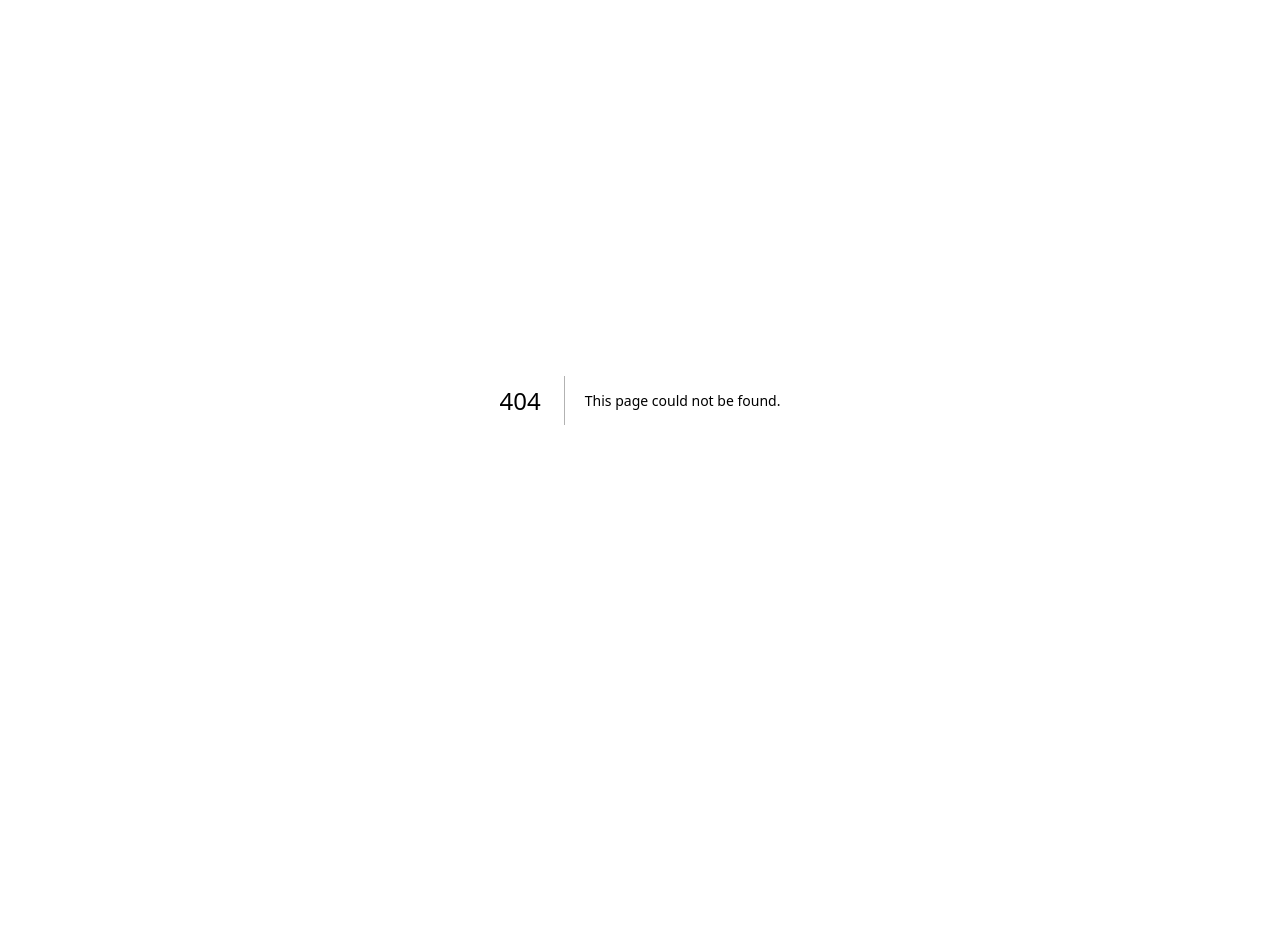
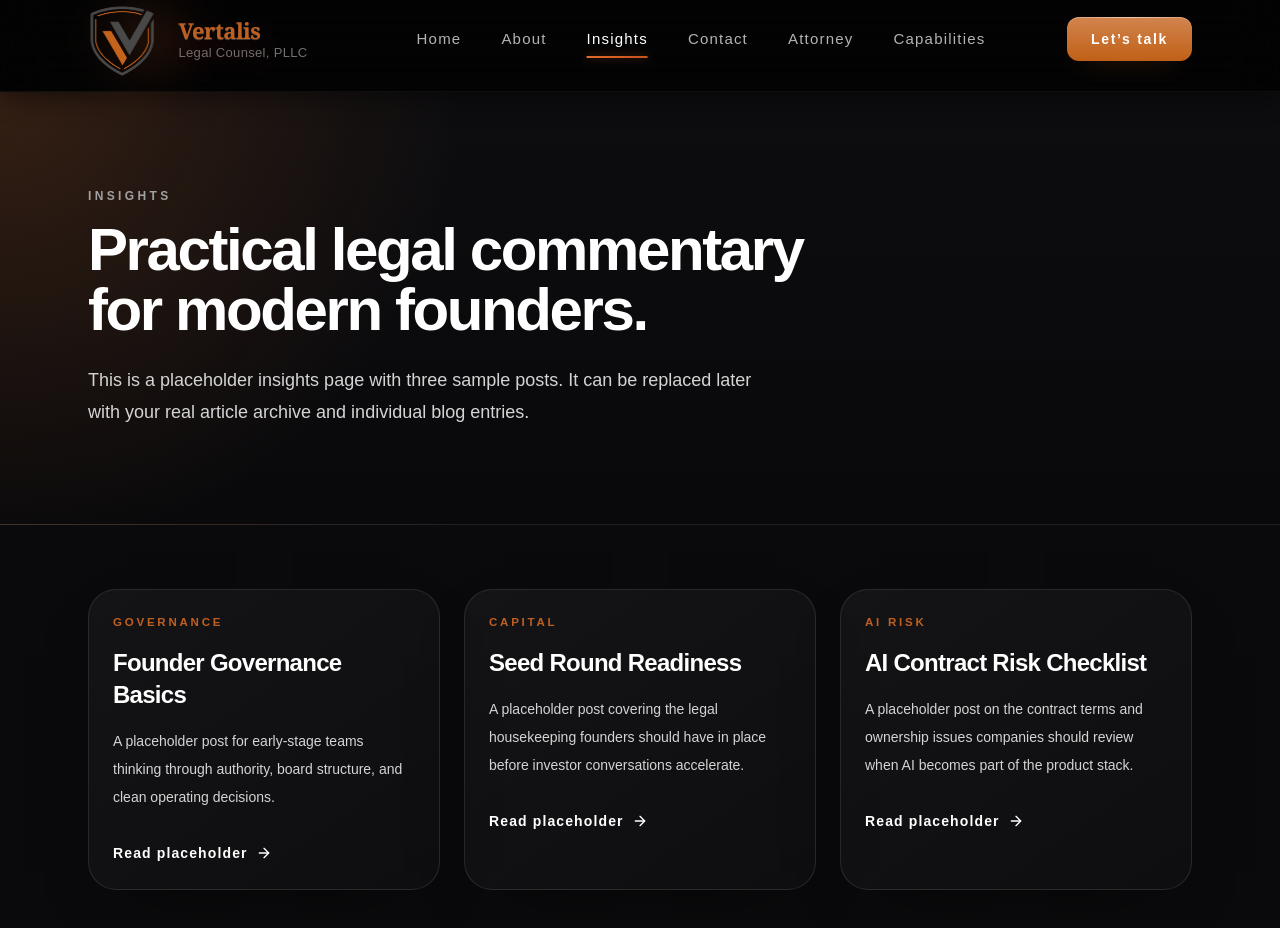
Before and after one commit to timntbb/vertalis-website, a Next.js app: page /blog in a window 1280 px wide. Before the commit this address had no page. Shown: the top 928 px of the page. Before the commit the page ends 800 px from the top, so only its background shows below. Built offline with nearby package versions, Linux system fonts and the light colour scheme.

Commit message:
Add Insights placeholder page

```diff
--- /dev/null
+++ b/app/blog/page.tsx
@@ -0,0 +1,83 @@
+import Link from "next/link";
+import { ArrowRight } from "lucide-react";
+import { Header } from "../page";
+
+const placeholderPosts = [
+  {
+    slug: "founder-governance-basics",
+    category: "Governance",
+    title: "Founder Governance Basics",
+    excerpt:
+      "A placeholder post for early-stage teams thinking through authority, board structure, and clean operating decisions.",
+  },
+  {
+    slug: "seed-round-readiness",
+    category: "Capital",
+    title: "Seed Round Readiness",
+    excerpt:
+      "A placeholder post covering the legal housekeeping founders should have in place before investor conversations accelerate.",
+  },
+  {
+    slug: "ai-contract-risk-checklist",
+    category: "AI Risk",
+    title: "AI Contract Risk Checklist",
+    excerpt:
+      "A placeholder post on the contract terms and ownership issues companies should review when AI becomes part of the product stack.",
+  },
+];
+
+export default function BlogPage() {
+  return (
+    <main className="min-h-screen bg-[#0a0a0c] text-white">
+      <Header />
+
+      <section className="relative overflow-hidden border-b border-white/8 bg-[radial-gradient(circle_at_top_left,rgba(192,96,32,0.22),transparent_34%),linear-gradient(180deg,#0d0d10_0%,#09090b_100%)]">
+        <div className="mx-auto w-full max-w-6xl px-6 py-16 md:py-24">
+          <div className="max-w-3xl">
+            <p className="text-xs font-semibold uppercase tracking-[0.28em] text-neutral-400">
+              Insights
+            </p>
+            <h1 className="mt-4 text-4xl font-semibold tracking-[-0.04em] text-white md:text-6xl">
+              Practical legal commentary for modern founders.
+            </h1>
+            <p className="mt-6 max-w-2xl text-base leading-8 text-neutral-300 md:text-lg">
+              This is a placeholder insights page with three sample posts. It can
+              be replaced later with your real article archive and individual
+              blog entries.
+            </p>
+          </div>
+        </div>
+      </section>
+
+      <section className="py-12 md:py-16">
+        <div className="mx-auto w-full max-w-6xl px-6">
+          <div className="grid gap-6 md:grid-cols-2 xl:grid-cols-3">
+            {placeholderPosts.map((post) => (
+              <article
+                key={post.slug}
+                className="group rounded-[1.75rem] border border-white/10 bg-[linear-gradient(145deg,rgba(255,255,255,0.045),rgba(255,255,255,0.018))] p-6 shadow-[0_24px_70px_-42px_rgba(0,0,0,0.8)] transition-transform duration-200 hover:-translate-y-1"
+              >
+                <p className="text-[0.72rem] font-semibold uppercase tracking-[0.24em] text-[#c06020]">
+                  {post.category}
+                </p>
+                <h2 className="mt-4 text-2xl font-semibold tracking-[-0.03em] text-white">
+                  {post.title}
+                </h2>
+                <p className="mt-4 text-sm leading-7 text-neutral-300">
+                  {post.excerpt}
+                </p>
+                <Link
+                  href={`/blog/${post.slug}`}
+                  className="mt-8 inline-flex items-center gap-2 text-sm font-semibold tracking-[0.08em] text-white transition-colors hover:text-[#e26a2c]"
+                >
+                  Read placeholder
+                  <ArrowRight className="h-4 w-4" />
+                </Link>
+              </article>
+            ))}
+          </div>
+        </div>
+      </section>
+    </main>
+  );
+}
```
